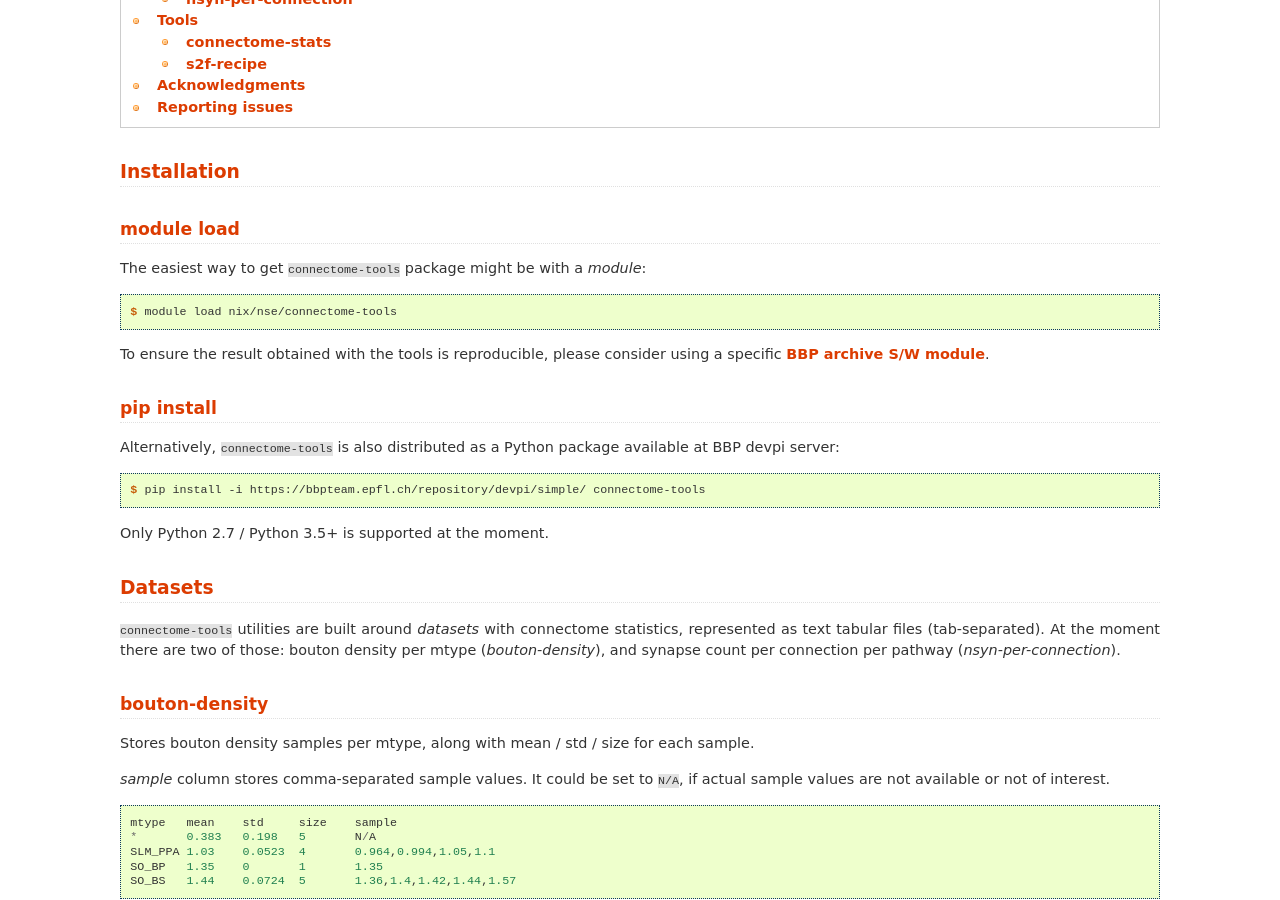
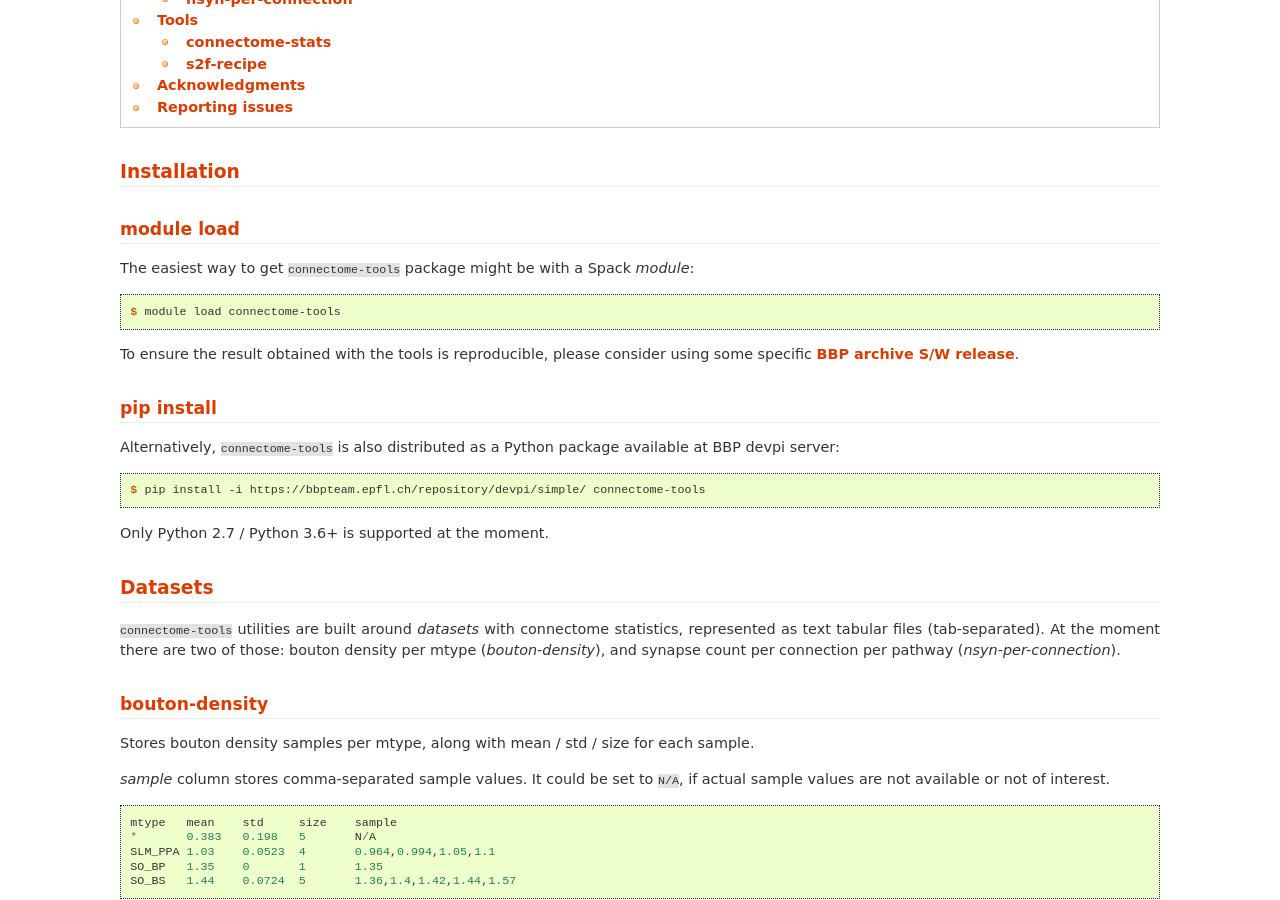
Before and after one commit to BlueBrain/connectome-tools, a Sphinx documentation site: the page built from doc/source/index.rst, in a window 1280 px wide and 900 px high, scrolled down 607 px. Built offline with Sphinx 7.4.7, drawn with Linux system fonts in a browser that asks for light colours; some of the changed text lies outside the part shown.

Commit message:
Update installation instructions
Change-Id: Ib911cdbf0965828fde9abcb4ed82bb779ee7a5ae

```diff
--- a/connectome_tools/version.py
+++ b/connectome_tools/version.py
@@ -1,3 +1,3 @@
 """ Package version. """
-VERSION = "0.3.1"
+VERSION = "0.3.2.dev0"
 __version__ = VERSION
--- a/doc/source/index.rst
+++ b/doc/source/index.rst
@@ -24,14 +24,14 @@ Installation
 module load
 -----------
 
-The easiest way to get ``connectome-tools`` package might be with a *module*:
+The easiest way to get ``connectome-tools`` package might be with a Spack *module*:
 
 .. code-block:: console
 
-    $ module load nix/nse/connectome-tools
+    $ module load connectome-tools
 
 
-To ensure the result obtained with the tools is reproducible, please consider using a specific `BBP archive S/W module <https://bbpteam.epfl.ch/project/spaces/display/BBPHPC/BBP+ARCHIVE+SOFTWARE+MODULES>`_.
+To ensure the result obtained with the tools is reproducible, please consider using some specific `BBP archive S/W release <https://bbpteam.epfl.ch/project/spaces/display/BBPHPC/BBP+ARCHIVE+SOFTWARE+MODULES>`_.
 
 pip install
 -----------
@@ -42,7 +42,7 @@ Alternatively, ``connectome-tools`` is also distributed as a Python package avai
 
     $ pip install -i https://bbpteam.epfl.ch/repository/devpi/simple/ connectome-tools
 
-Only Python 2.7 / Python 3.5+ is supported at the moment.
+Only Python 2.7 / Python 3.6+ is supported at the moment.
 
 Datasets
 ========
```
